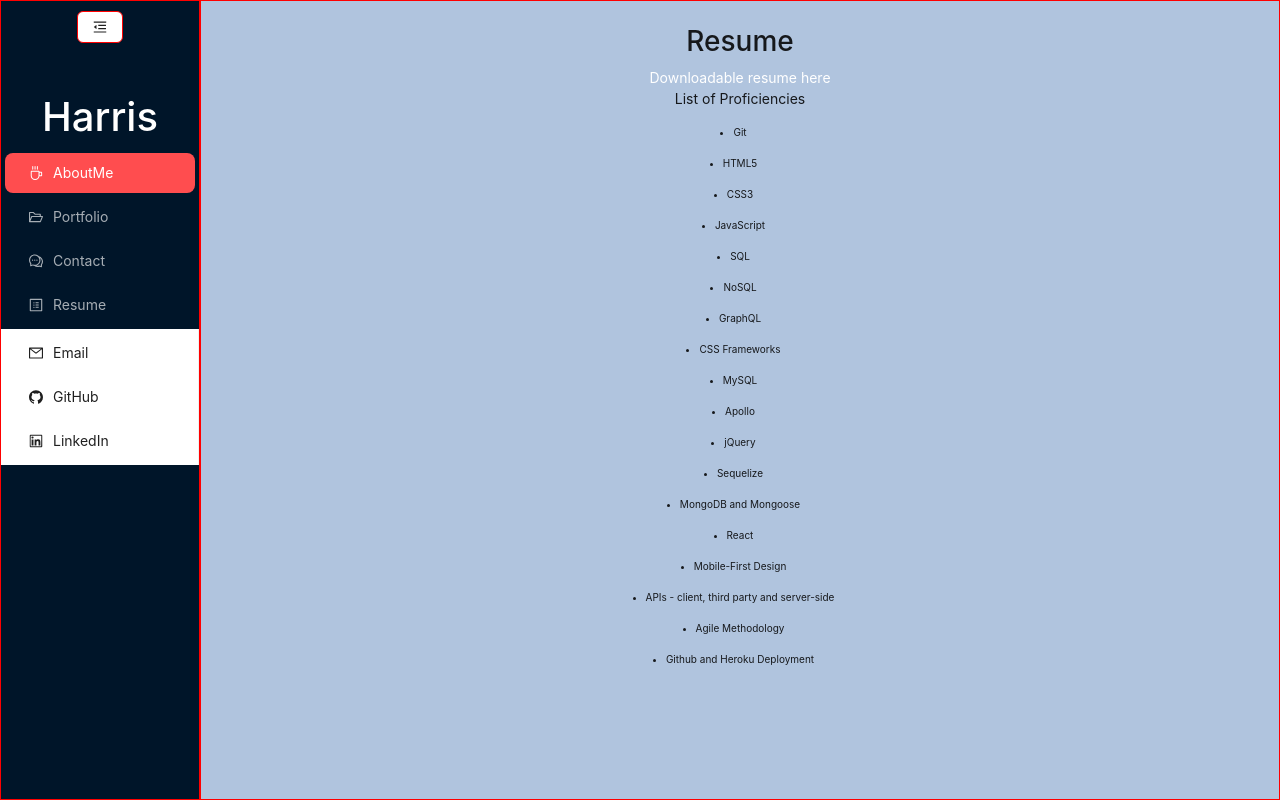
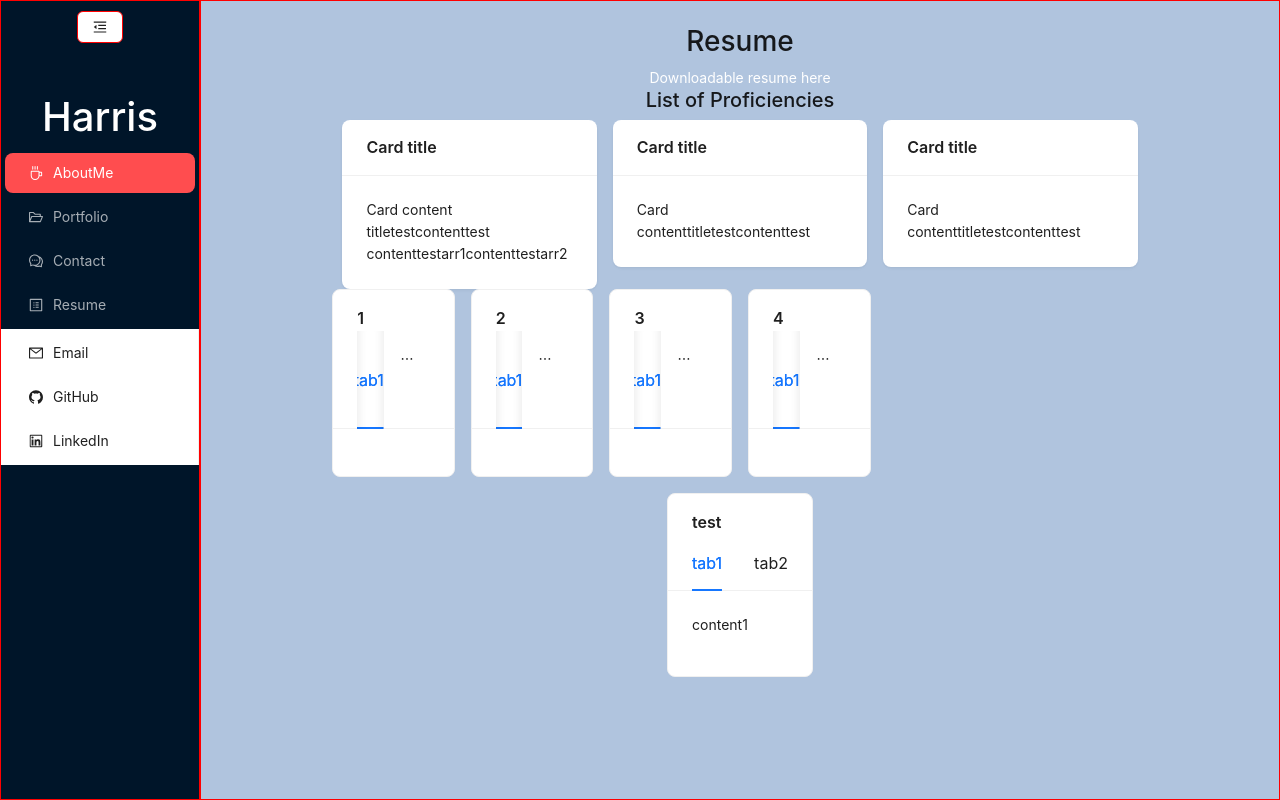
Before and after one commit to miss-mad/portfolio, a React (Create React App) app: page /resume in a window 1280 px wide. Built offline with nearby package versions, Linux system fonts and the light colour scheme.

Commit message:
testing antd cards to create dynamic card contents (not just titles)

```diff
--- a/src/components/pages/Resume.jsx
+++ b/src/components/pages/Resume.jsx
@@ -1,5 +1,7 @@
-import React from "react"
+import React, { useState } from "react"
 import resume from "../assets/Harris_Resume.pdf"
+import { Card, Col, List, Row } from "antd"
+const { Meta } = Card
 // import { listOfProficiencies as proficiencies } from "../listofProficiencies";
 
 export default function Resume() {
@@ -24,22 +26,139 @@
     { id: 18, name: "Github and Heroku Deployment" },
   ]
 
+  const listTitleData = [
+    { title: "1", content: "contentcard1" },
+    { title: "2" },
+    { title: "3" },
+    { title: "4" },
+  ]
+
+  const listContentData = [
+    { description: "descr 1" },
+    { description: "descr 2" },
+    { description: "descr 3" },
+    { description: "descr 4" },
+  ]
+
+  const tabList = [
+    {
+      key: "tab1",
+      tab: "tab1",
+    },
+    {
+      key: "tab2",
+      tab: "tab2",
+    },
+  ]
+
+  const contentList = {
+    tab1: <p>content1</p>,
+    tab2: <p>content2</p>,
+  }
+
+  const [activeTabKey, setActiveTabKey] = useState("tab1")
+  const onTab1Change = (key) => {
+    setActiveTabKey(key)
+  }
+
+  // {listOfProficiencies.map((proficiency) => {
+  //   return (
+  //     <ul className="proficiency-list">
+  //       <li>{proficiency.name}</li>
+  //     </ul>
+  //   )
+  // })}
+
+  const testObj = {
+    title: "titletest",
+    content: "contenttest",
+  }
+
+  const testArr = ["contenttestarr1", "contenttestarr2"]
+
   return (
     <section className="container">
       <h3>Resume</h3>
-      <a href={resume} target="_blank" rel="noopener noreferrer" download>
+      <a
+        href={resume}
+        className="downloadResume"
+        target="_blank"
+        rel="noopener noreferrer"
+        download
+      >
         Downloadable resume here
       </a>
 
-      <p>List of Proficiencies</p>
+      <h5>List of Proficiencies</h5>
 
-      {listOfProficiencies.map((proficiency) => {
-        return (
-          <ul className="proficiency-list">
-            <li>{proficiency.name}</li>
-          </ul>
-        )
-      })}
+      <div className="site-card-wrapper">
+        <Row gutter={16}>
+          <Col span={8}>
+            <Card title="Card title" bordered={false}>
+              Card content
+              <div>
+                {testObj.title}
+                {testObj.content}
+                <div>{testArr}</div>
+              </div>
+            </Card>
+          </Col>
+          <Col span={8}>
+            <Card title="Card title" bordered={false}>
+              Card content
+              {testObj.title}
+              {testObj.content}
+            </Card>
+          </Col>
+          <Col span={8}>
+            <Card title="Card title" bordered={false}>
+              Card content
+              {testObj.title}
+              {testObj.content}
+            </Card>
+          </Col>
+        </Row>
+      </div>
+
+      <List
+        grid={{ gutter: 16, xs: 1, sm: 2, md: 4, lg: 4, xl: 6, xxl: 3 }}
+        dataSource={listTitleData}
+        renderItem={(item) => (
+          <List.Item>
+            <Card
+              title={item.title}
+              tabList={tabList}
+              activeTabKey={activeTabKey}
+              onTabChange={(key) => {
+                onTab1Change(key)
+              }}
+            >
+              <Meta description={item.description} />
+              {listContentData[activeTabKey]}
+            </Card>
+          </List.Item>
+        )}
+      />
+
+      <Card
+        title="test"
+        tabList={tabList}
+        activeTabKey={activeTabKey}
+        onTabChange={(key) => {
+          onTab1Change(key)
+        }}
+      >
+        {contentList[activeTabKey]}
+      </Card>
     </section>
   )
 }
+
+{
+  /* <List
+        size="small"
+        bordered
+        dataSource={listContentData}
+        renderItem={(item) => <List.Item>{item}</List.Item>}
+      /> */
+}
```
